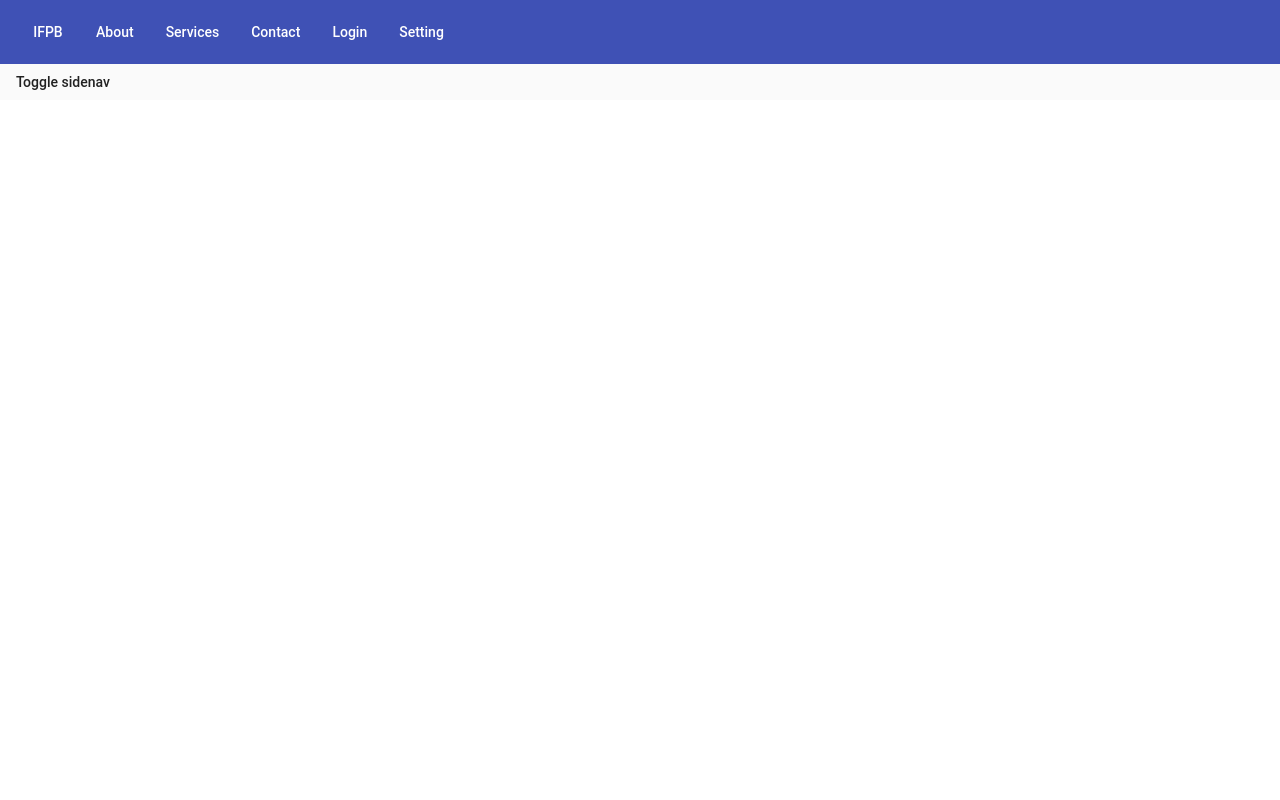
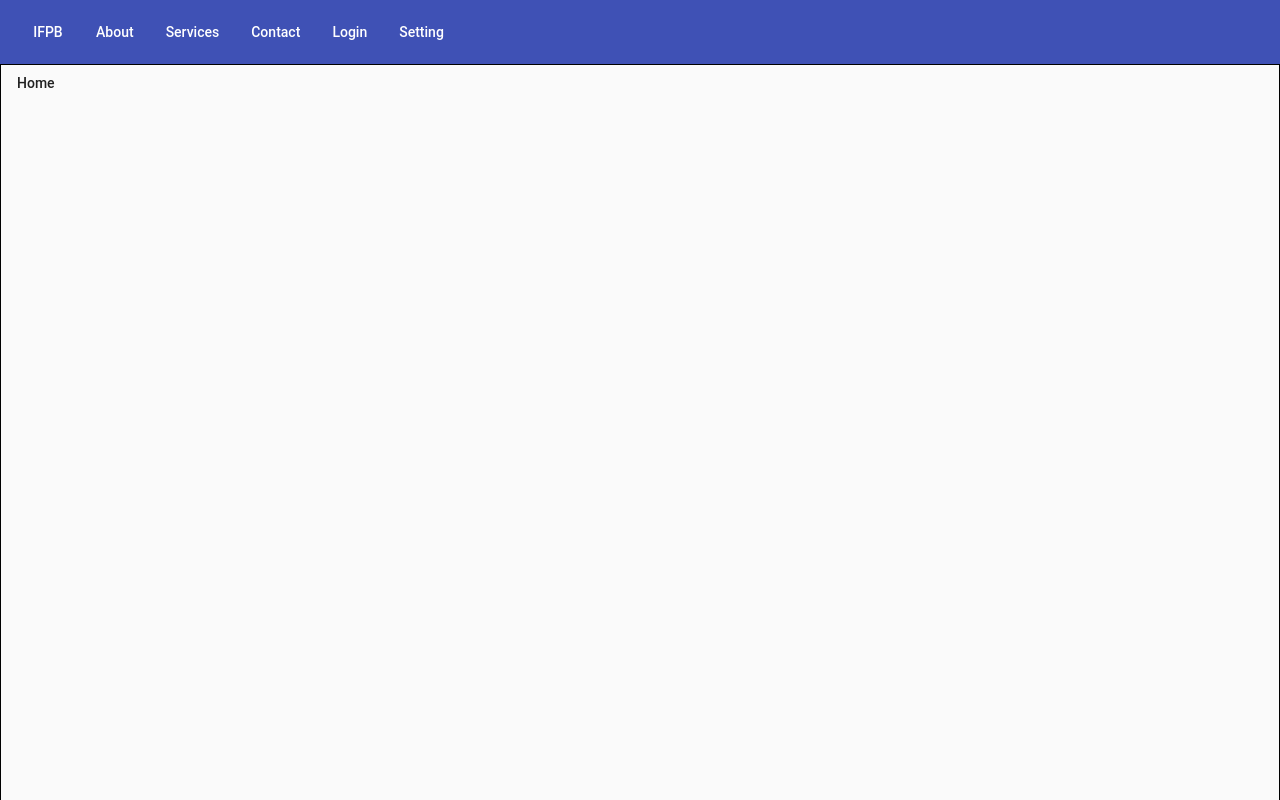
Before and after one commit to GabrielIFPB/ifpb-app, an Angular app: page / in a window 1280 px wide. Shown: the top 800 px of the page. Built offline with nearby package versions, Linux system fonts and the light colour scheme.

Commit message:
fazendo testes com o sidenav do mateial angular

```diff
--- a/src/app/css/home.css
+++ b/src/app/css/home.css
@@ -7,8 +7,24 @@
 	background-size: cover;
 }
 
-.example-container {
-	width: 500px;
-	height: 300px;
-	/* border: 1px solid rgba(0, 0, 0, 0.5); */
+.container {
+  border: 1px solid rgb(0, 0, 0);
 }
+
+.sidenav-content {
+  display: flex;
+  height: 1400px;
+  align-items: flex-start;
+  justify-content: flex-start;
+}
+
+.sidenav {
+  padding: 20px;
+  height: 100%;
+  background-color: #b2bec3;
+}
+
+.button-side{
+	width: 100%;
+	margin: 0 0 10px 0;
+}
--- a/src/app/css/panel.css
+++ b/src/app/css/panel.css
@@ -1,8 +1,8 @@
 .container {
     position: absolute;
-    top: 0;
+    /* top: 0;
     bottom: 0;
     left: 0;
-    right: 0;
+    right: 0; */
     background: #eee;
   }
--- a/src/app/material.app.module.ts
+++ b/src/app/material.app.module.ts
@@ -3,9 +3,16 @@ import { MatToolbarModule } from '@angular/material/toolbar';
 import { MatButtonModule } from '@angular/material/button';
 import { MatCardModule } from '@angular/material/card';
 import { MatSidenavModule } from '@angular/material/sidenav';
+import {MatExpansionModule} from '@angular/material/expansion';
 
 @NgModule({
-    imports: [ MatToolbarModule, MatButtonModule, MatCardModule, MatSidenavModule, ],
-    exports: [ MatToolbarModule, MatButtonModule, MatCardModule, MatSidenavModule, ]
+    imports: [
+        MatToolbarModule, MatButtonModule, MatCardModule,
+        MatSidenavModule, MatExpansionModule,
+    ],
+    exports: [
+        MatToolbarModule, MatButtonModule, MatCardModule,
+        MatSidenavModule, MatExpansionModule,
+    ]
 })
 export class MaterialAppModule { }
--- a/src/app/views/home.html
+++ b/src/app/views/home.html
@@ -1,12 +1,33 @@
-
-<mat-drawer-container autosize>
-	<!-- conteudo do sidenav -->
-	<mat-drawer #drawer mode="side" class="drawer">
-		<p>Auto-resizing sidenav</p>
+<mat-drawer-container class="container" autosize>
+	<mat-drawer #drawer class="sidenav" mode="side">
+		<button class="button-side" (click)="showFiller = !showFiller" mat-raised-button>
+			Toggle extra text
+		</button>
+		<br>
+		<button class="button-side" (click)="showFiller = !showFiller" mat-raised-button>
+			Toggle extra text
+		</button>
+		<br>
+		<button class="button-side" (click)="showFiller = !showFiller" mat-raised-button>
+			Toggle extra text
+		</button>
+		<br>
+		<button class="button-side" (click)="showFiller = !showFiller" mat-raised-button>
+			Toggle extra text
+		</button>
+		<br>
+		<button class="button-side" (click)="showFiller = !showFiller" mat-raised-button>
+			Toggle extra text
+		</button>
+		<br>
+		<button class="button-side" (click)="showFiller = !showFiller" mat-raised-button>
+			Toggle extra text
+		</button>
 	</mat-drawer>
 
-	<!-- conteudo do site -->
-	<button type="button" mat-button (click)="drawer.toggle()">
-		Toggle sidenav
-	</button>
+	<div class="sidenav-content">
+		<button type="button" mat-button (click)="drawer.toggle()">
+			Home
+		</button>
+	</div>
 </mat-drawer-container>
--- a/src/app/views/panel.html
+++ b/src/app/views/panel.html
@@ -1,4 +1,4 @@
-<!-- <mat-sidenav-container class="container" >
+<mat-sidenav-container class="container" >
     <mat-sidenav mode="side" opened>
         Sidenav content
     </mat-sidenav>
@@ -17,5 +17,3 @@
         </mat-list>
     </mat-sidenav-content>
 </mat-sidenav-container>
-
-<!-- <div *ngIf="!shouldRun">Please<br> open on <br>Stackblitz to see result</div> -->
```
Also changed, not shown: 1 other file (tests, documents, lock files or other folders).
